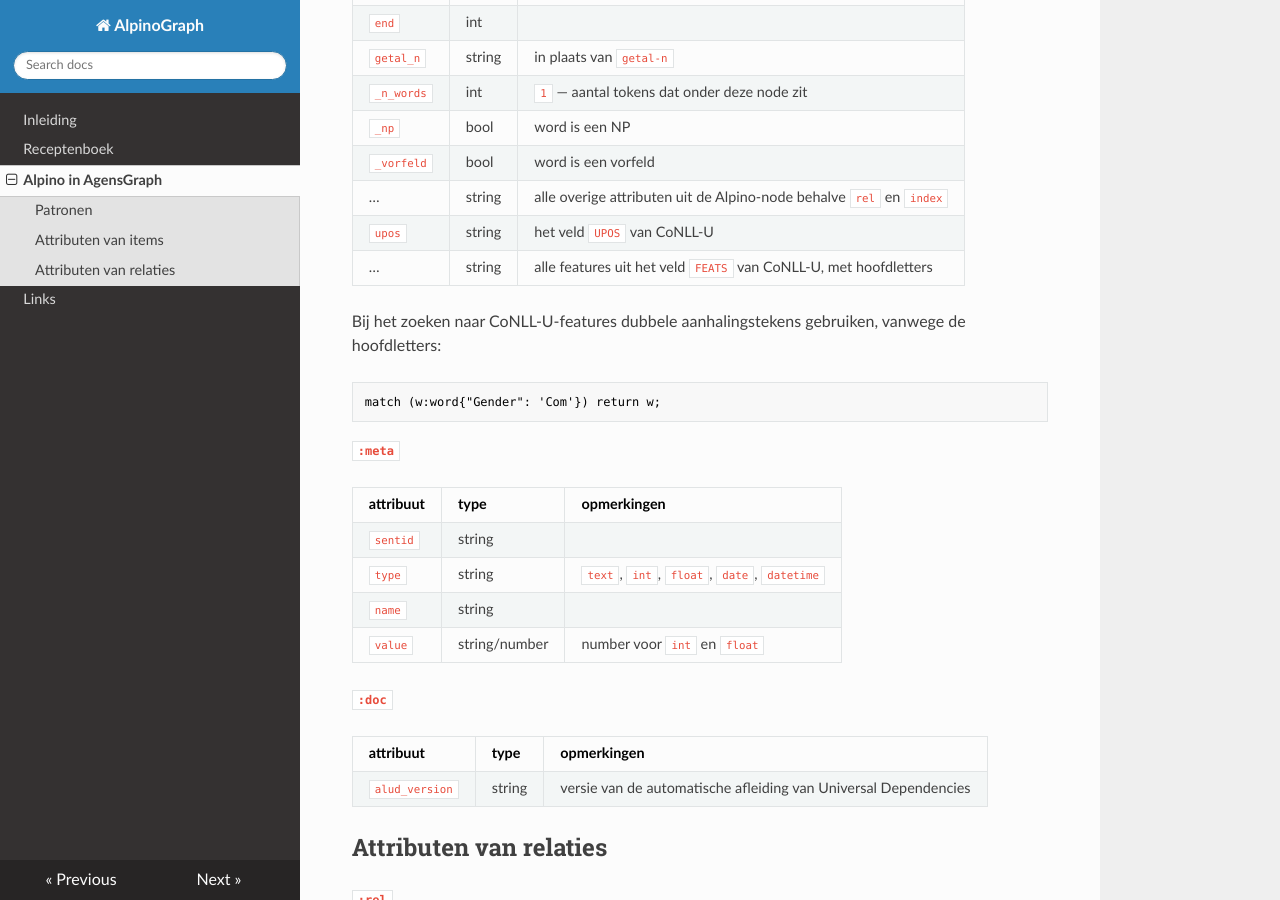
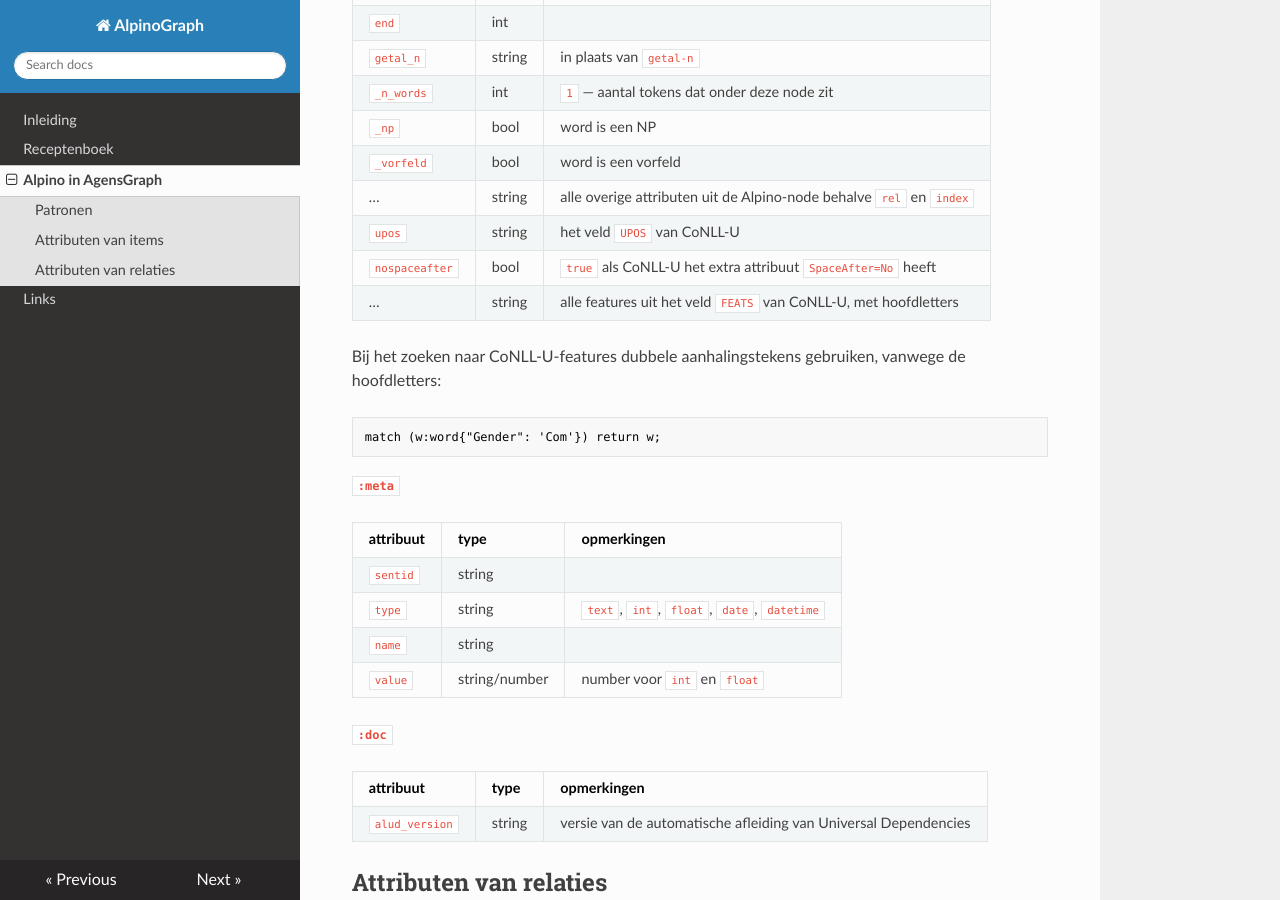
Before and after one commit to rug-compling/alpinograph-docs, an MkDocs documentation site: the page built from docs/alpinoagens.md, in a window 1280 px wide and 900 px high, scrolled down 3215 px. Built offline with MkDocs 1.6.1, drawn with Linux system fonts in a browser that asks for light colours; nearby versions of some CDN libraries.

Commit message:
alpinoagens: nospaceafter

```diff
--- a/docs/alpinoagens.md
+++ b/docs/alpinoagens.md
@@ -156,6 +156,7 @@ attribuut   | type   | opmerkingen
 `_vorfeld`  | bool   | word is een vorfeld
 ...         | string | alle overige attributen uit de Alpino-node behalve `rel` en `index`
 `upos`      | string | het veld `UPOS` van CoNLL-U
+`nospaceafter` | bool | `true` als CoNLL-U het extra attribuut `SpaceAfter=No` heeft
 ...         | string | alle features uit het veld `FEATS` van CoNLL-U, met hoofdletters
 
 Bij het zoeken naar CoNLL-U-features dubbele aanhalingstekens
```
